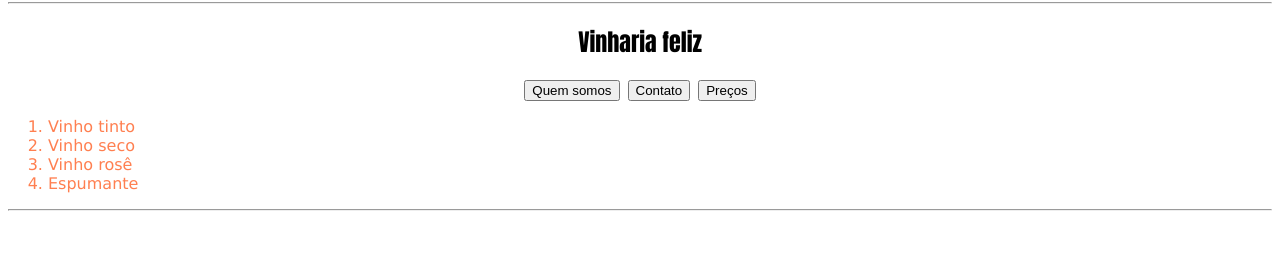
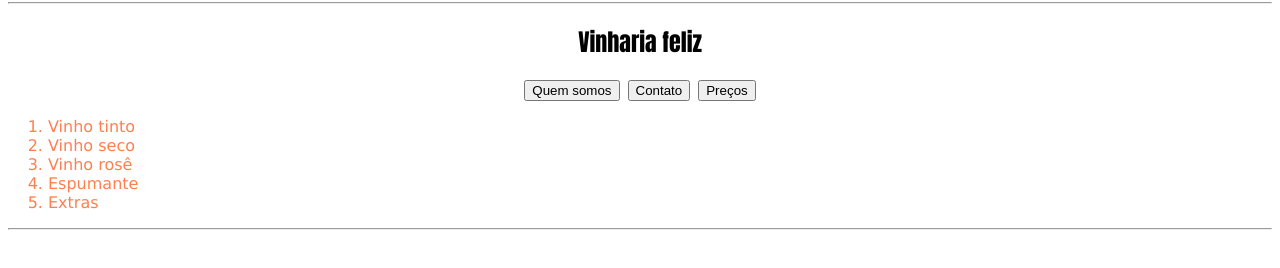
Before and after one commit to e-g-c-p/1ESR-EduardoPeres, a plain HTML site: page index.html in a window 1280 px wide. Shown: the part 78-346 px from the top of the page. Drawn offline with Linux system fonts and the light colour scheme.

Commit message:
Adicionado linha dummy

```diff
--- a/index.html
+++ b/index.html
@@ -17,6 +17,7 @@
         <li>Vinho seco</li>
         <li>Vinho rosê</li>
         <li>Espumante</li>
+        <li>Extras</li>
     </ol>
     <hr>
 </body>
```
